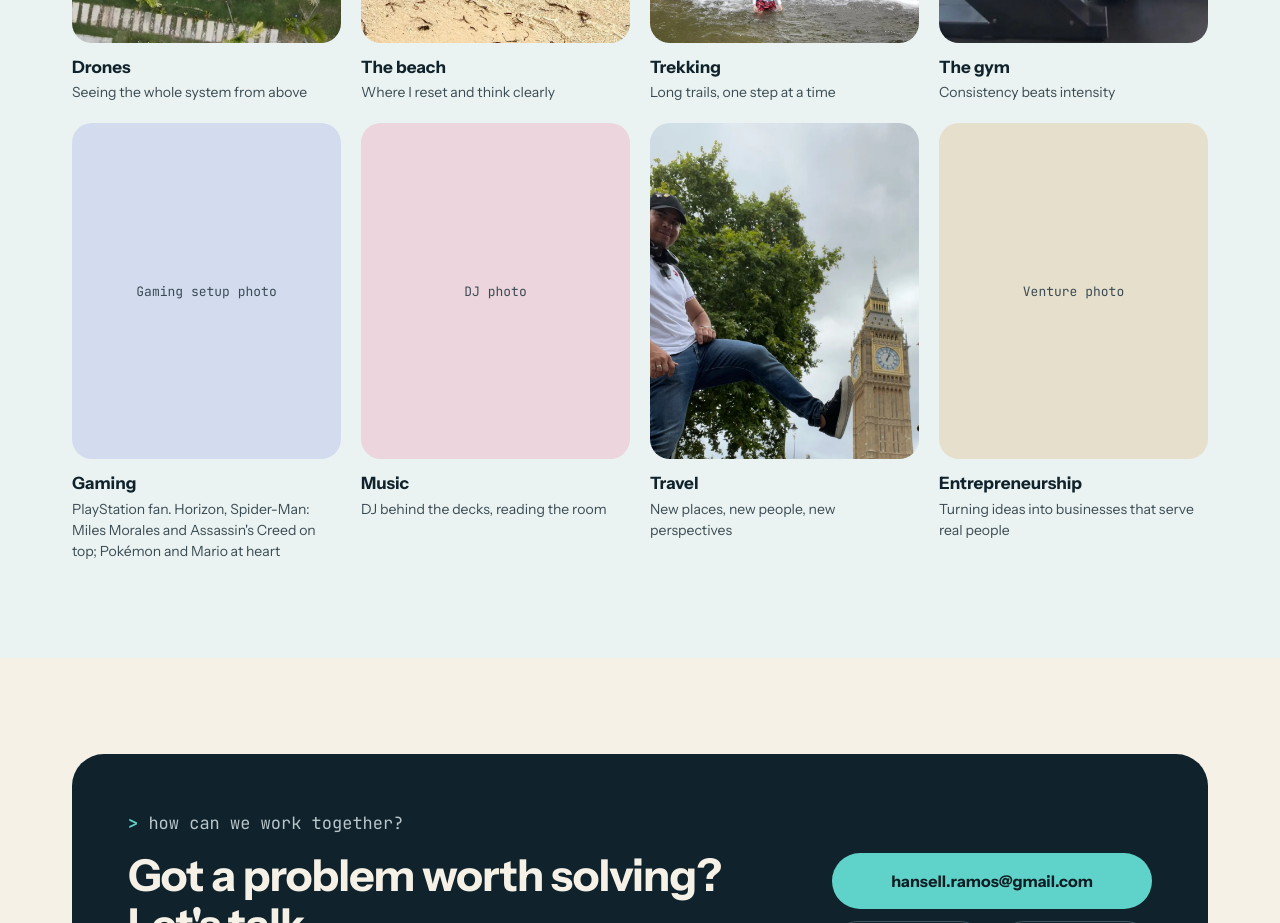
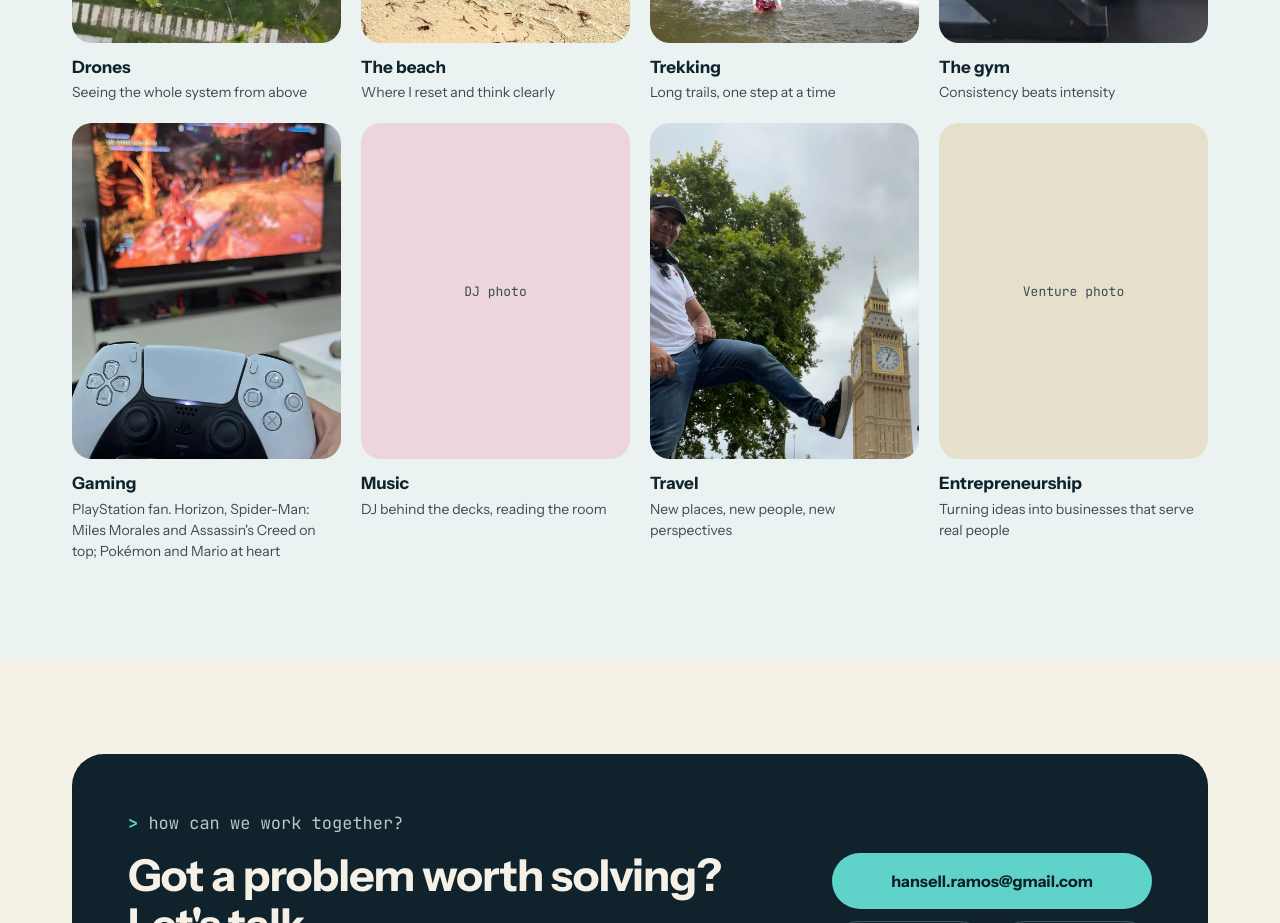
Before and after one commit to hansellramos/hansellramos.github.io, a Vue app: page / in a window 1280 px wide. Shown: the part 2960-3883 px from the top of the page. Built offline with nearby package versions, Linux system fonts and the light colour scheme.

Commit message:
Add gaming photo
Cropped below the shelf so the framed family photos stay out;
960x1200 WebP, metadata stripped.

Co-Authored-By: Claude Opus 5.5 <noreply@anthropic.com>
Claude-Session: https://claude.ai/code/session_01MFcy8JsjSKobb3UXv5dqVE

```diff
--- a/src/data/profile.js
+++ b/src/data/profile.js
@@ -78,7 +78,7 @@ export const interests = [
     caption: 'PlayStation fan. Horizon, Spider-Man: Miles Morales and Assassin\'s Creed on top; Pokémon and Mario at heart',
     placeholder: 'Gaming setup photo',
     tint: '#d3dcef',
-    photo: '',
+    photo: '/images/gaming.webp',
   },
   { title: 'Music', caption: 'DJ behind the decks, reading the room', placeholder: 'DJ photo', tint: '#ecd5dc', photo: '' },
   { title: 'Travel', caption: 'New places, new people, new perspectives', placeholder: 'Travel photo', tint: '#d5e6f1', photo: '/images/travel.webp' },
```
Also changed, not shown: public/images/gaming.webp (added).
